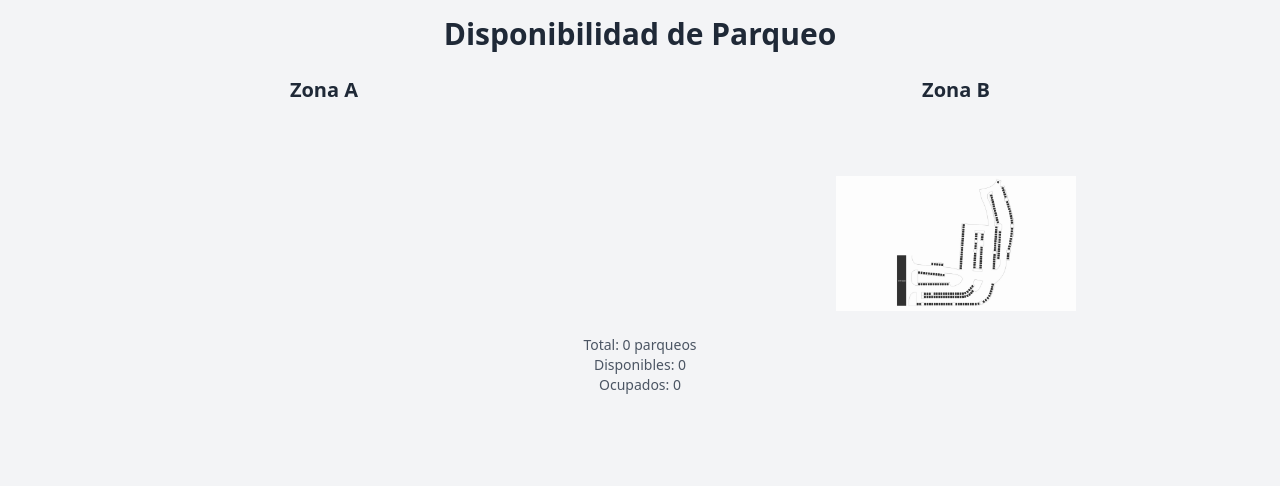
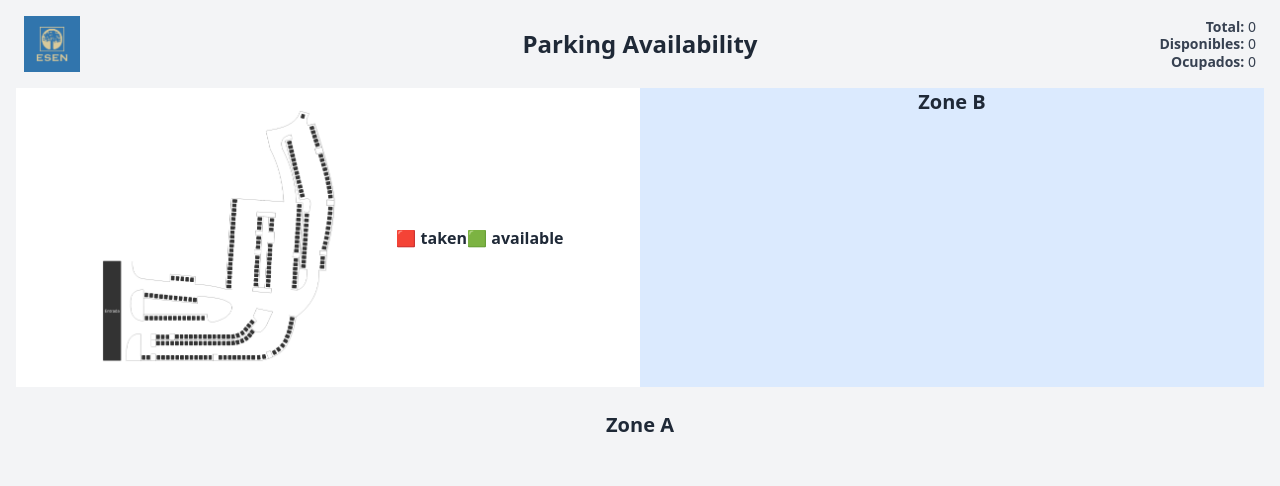
Before and after one commit to leviuuuwwu/InglesProyecto, a Flask app: template templates/public.html in a window 1280 px wide. Shown: the top 486 px of the page. Run offline with Flask 3, Linux system fonts and the light colour scheme; the template is opened without the code that fills it, so the values that code supplies are empty.

Commit message:
intentando

```diff
--- a/data/parqueos.py
+++ b/data/parqueos.py
@@ -4,7 +4,7 @@ from datetime import datetime
 parqueos = []
 
 # ZONA 1 (contados en columnas hacia abajo)
-zona1_config = [25, 20, 20, 15, 8, 4]  # 6 columnas
+zona1_config = [33, 33, 33, 33]  # 6 columnas
 id_actual = 1
 for col, cantidad in enumerate(zona1_config):
     for _ in range(cantidad):
@@ -18,7 +18,7 @@ for col, cantidad in enumerate(zona1_config):
         id_actual += 1
 
 # ZONA 2 (contados en filas hacia la derecha)
-zona2_config = [20, 20, 15, 15, 20, 20]  # 6 filas
+zona2_config = [7, 7, 7, 7, 7, 7]  # 6 filas
 for fila, cantidad in enumerate(zona2_config):
     for _ in range(cantidad):
         parqueos.append({
--- a/templates/admin.html
+++ b/templates/admin.html
@@ -3,6 +3,7 @@
 <head>
     <meta charset="UTF-8">
     <title>Admin - Control de Parqueos</title>
+    <link rel="icon" href="{{ url_for('static', filename='img/parking.png') }}" type="image/x-icon">
     <link href="https://cdn.jsdelivr.net/npm/tailwindcss@2.2.19/dist/tailwind.min.css" rel="stylesheet">
 </head>
 <body class="bg-gray-100 text-gray-800">
--- a/templates/login.html
+++ b/templates/login.html
@@ -3,6 +3,7 @@
 <head>
     <meta charset="UTF-8">
     <title>Login Admin</title>
+    <link rel="icon" href="{{ url_for('static', filename='img/parking.png') }}" type="image/x-icon">
     <link href="https://cdn.jsdelivr.net/npm/tailwindcss@2.2.19/dist/tailwind.min.css" rel="stylesheet">
 </head>
 <body class="bg-gray-100 flex items-center justify-center h-screen">
--- a/templates/public.html
+++ b/templates/public.html
@@ -1,14 +1,23 @@
 <!DOCTYPE html>
 <html lang="en">
 <head>
-    <meta charset="UTF-8">
+  <meta charset="UTF-8" />
   <title>Disponibilidad de Parqueo</title>
-    <meta name="viewport" content="width=device-width, initial-scale=1.0">
+  <meta name="viewport" content="width=device-width, initial-scale=1.0" />
+  <link
+    rel="icon"
+    href="{{ url_for('static', filename='img/parking.png') }}"
+    type="image/x-icon"
+  />
   <!-- Tailwind CDN -->
-    <link href="https://cdn.jsdelivr.net/npm/tailwindcss@2.2.19/dist/tailwind.min.css" rel="stylesheet">
+  <link
+    href="https://cdn.jsdelivr.net/npm/tailwindcss@2.2.19/dist/tailwind.min.css"
+    rel="stylesheet"
+  />
 
   <style>
-    html, body {
+    html,
+    body {
       margin: 0;
       padding: 0;
       height: 100%;
@@ -31,87 +40,104 @@
     }
 
     @media (max-width: 768px) {
-        .zona-layout {
-            display: flex;
-            flex-direction: column;
-            gap: 2rem;
-        }
-
       .box {
         font-size: 3vw;
         max-width: 32px;
         max-height: 32px;
       }
-
-        .zona-a,
-        .zona-b {
-            width: 100%;
-            max-width: none;
-        }
-
-        .zona-b img {
-            width: 80%;
-        }
     }
   </style>
 </head>
+
 <body class="bg-gray-100 text-gray-800">
-    <div class="w-full p-4">
-        <h1 class="text-3xl font-bold text-center mb-6">Disponibilidad de Parqueo</h1>
+  <!-- Encabezado -->
+  <header class="py-4 px-6 grid grid-cols-3 items-center">
+    <div class="flex items-center">
+      <img
+        src="{{ url_for('static', filename='img/ESEN.png') }}"
+        alt="Logo ESEN"
+        class="w-14 opacity-80"
+      />
+    </div>
 
-        <!-- ZONAS -->
-        <div class="grid grid-cols-2 gap-4 zona-layout">
-            <!-- ZONA A -->
-            <div class="zona-a w-full">
-                <h2 class="text-xl font-semibold mb-2 text-center">Zona A</h2>
-                <div class="grid grid-cols-6 gap-2 w-full px-2">
+    <h1 class="text-2xl text-center font-bold">Parking Availability</h1>
+
+    <div class="text-sm text-gray-700 text-right leading-tight">
+      <p><strong>Total:</strong> {{ parqueos|length }}</p>
+      <p>
+        <strong>Disponibles:</strong>
+        {{ parqueos|selectattr('estado', 'equalto', 'available')|list|length }}
+      </p>
+      <p>
+        <strong>Ocupados:</strong>
+        {{ parqueos|selectattr('estado', 'equalto', 'occupied')|list|length }}
+      </p>
+    </div>
+  </header>
+
+  <!-- Contenido principal -->
+  <main class="container px-4 mx-auto">
+    <div class="grid grid-cols-1 gap-6 items-start">
+      <!-- Columna izquierda: imagen + Zona A -->
+        <div class="grid grid-cols-2 bg-white">
+            <!-- Imagen de parqueo -->
+            <div class="bg-white p-4 flex justify-center rounded-lg w-150">
+                <img
+                    src="{{ url_for('static', filename='img/parqueo.png') }}"
+                    alt="Zona de parqueo"
+                    class="w-64 opacity-80"
+                />
+                 <div class="ml-12 flex items-center justify-center">
+                    <h1>🟥 <strong>taken</strong></h1>
+                    <h1>🟩 <strong>available</strong></h1>
+                </div>
+            </div>
+            <!-- Columna derecha: Zona B -->
+            <section class="zona-b w-full justify-end bg-blue-100">
+                <h2 class="text-xl font-semibold mb-4 text-center">Zone B</h2>
+                <div class=" grid grid-cols-6 gap-2 items-center">
                 {% for i in range(1,7) %}
-                        <div class="flex flex-col space-y-1">
-                            {% for p in parqueos if p.zona == 'A' and p.subzona == 'col-' ~ i %}
-                                <div class="box {% if p.estado == 'available' %} bg-green-500 {% else %} bg-red-500 {% endif %}" title="Parqueo {{ p.id }}">
+                <div class="bg-red-500 flex flex-col space-y-1 justify-center">
+                    {% for p in parqueos if p.zona == 'B' and p.subzona == 'fila-' ~ i %}
+                    <div
+                    class="box {% if p.estado == 'available' %} bg-green-500 {% else %} bg-red-500 {% endif %}"
+                    title="Parqueo {{ p.id }}"
+                    >
                     {{ p.id }}
                     </div>
                     {% endfor %}
                 </div>
                 {% endfor %}
                 </div>
+            </section>
         </div>
 
-            <!-- ZONA B -->
-            <div class="zona-b w-full">
-                <h2 class="text-xl font-semibold mb-2 text-center">Zona B</h2>
+        <!-- Zona A -->
+        <section class="zona-a w-full">
+          <h2 class="text-xl font-semibold mb-2 text-center">Zone A</h2>
           <div class="grid grid-rows-6 gap-2 w-full px-2">
             {% for i in range(1,7) %}
             <div class="flex space-x-1 justify-center">
-                            {% for p in parqueos if p.zona == 'B' and p.subzona == 'fila-' ~ i %}
-                                <div class="box {% if p.estado == 'available' %} bg-green-500 {% else %} bg-red-500 {% endif %}" title="Parqueo {{ p.id }}">
+              {% for p in parqueos if p.zona == 'A' and p.subzona == 'col-' ~ i %}
+              <div
+                class="box {% if p.estado == 'available' %} bg-green-500 {% else %} bg-red-500 {% endif %}"
+                title="Parqueo {{ p.id }}"
+              >
                 {{ p.id }}
               </div>
               {% endfor %}
             </div>
             {% endfor %}
           </div>
-
-                <!-- Imagen de referencia -->
-                <div class="mt-6 text-center">
-                    <img src="{{ url_for('static', filename='img/tuimagen.jpg') }}" alt="Zona de parqueo" class="w-60 mx-auto opacity-80">
+        </section>
     </div>
-            </div>
-        </div>
-
-        <!-- Estadísticas -->
-        <div class="mt-6 text-center text-sm text-gray-600">
-            <p>Total: {{ parqueos|length }} parqueos</p>
-            <p>Disponibles: {{ parqueos|selectattr('estado', 'equalto', 'available')|list|length }}</p>
-            <p>Ocupados: {{ parqueos|selectattr('estado', 'equalto', 'occupied')|list|length }}</p>
-        </div>
+  </main>
 
   <!-- Recarga automática -->
   <script>
     setInterval(() => {
       window.location.reload();
-            }, 2500);
+    }, 4000);
   </script>
-    </div>
 </body>
 </html>
```
Also changed, not shown: bla.html (added, +14 -0 lines), static/img/parqueo.png (added). Lines whose indentation alone changed are shown as unchanged.
